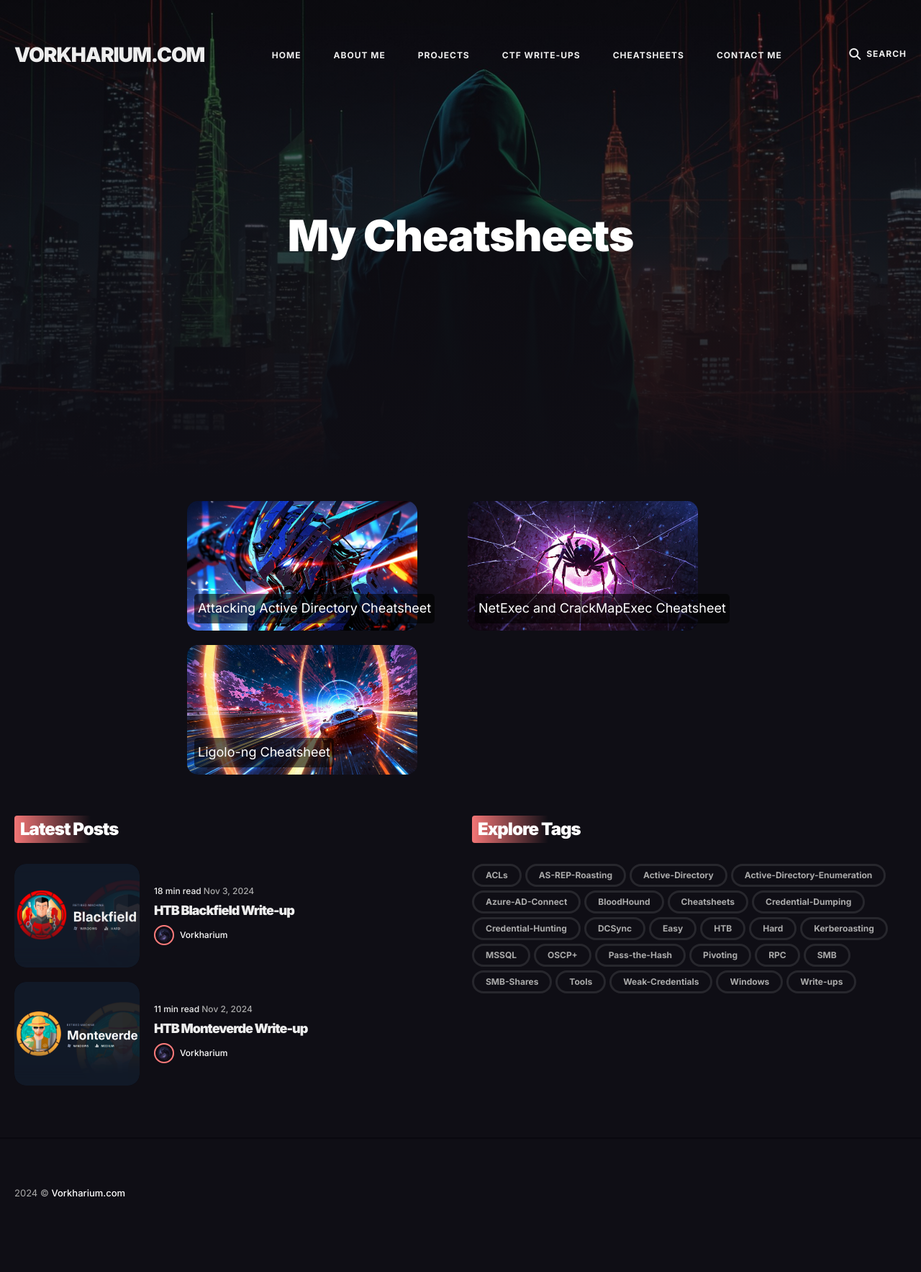
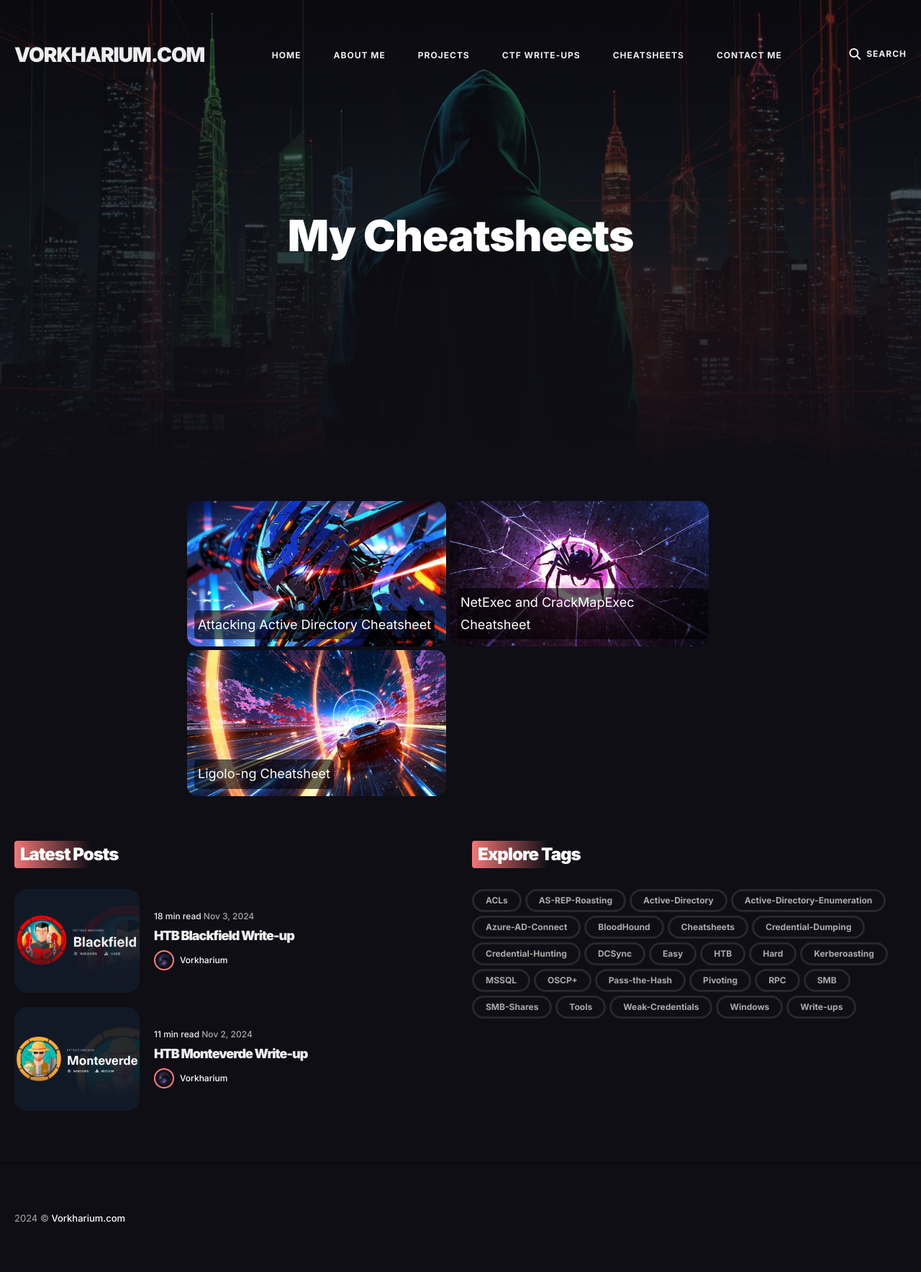
Before and after one commit to Vorkharium/vorkharium.github.io, a Jekyll site: the page built from _pages/cheatsheets.md, in a window 1280 px wide. Shown: the whole page at 72% size. Built offline with Jekyll 4.4.1, drawn with Linux system fonts in a browser that asks for light colours; before the commit the page ends 1732 px from its top, so only the background shows below that.

Commit message:
Update cheatsheets.md

```diff
--- a/_pages/cheatsheets.md
+++ b/_pages/cheatsheets.md
@@ -4,32 +4,29 @@
 permalink: /cheatsheets/
 image: '/images/01.jpg'
 ---
+<div style="position: relative; display: inline-block; margin-bottom: 5px;">
+    <a href="/Attacking-Active-Directory-Cheatsheet">
+        <img src="/images/10000.jpg" alt="Attacking Active Directory Cheatsheet" style="width: 360px; height: auto; border-radius: 15px;">
+        <div style="position: absolute; bottom: 10px; left: 10px; color: white; background-color: rgba(0, 0, 0, 0.6); padding: 5px; border-radius: 5px;">
+            Attacking Active Directory Cheatsheet
+        </div>
+    </a>
+</div>
 
-<div style="display: grid; grid-template-columns: repeat(auto-fit, minmax(320px, 1fr)); gap: 20px; justify-content: center;">
-    <div style="position: relative;">
-        <a href="/Attacking-Active-Directory-Cheatsheet">
-            <img src="/images/10000.jpg" alt="Attacking Active Directory Cheatsheet" style="width: 320px; height: auto; border-radius: 15px;">
-            <div style="position: absolute; bottom: 10px; left: 10px; color: white; background-color: rgba(0, 0, 0, 0.6); padding: 5px; border-radius: 5px;">
-                Attacking Active Directory Cheatsheet
-            </div>
-        </a>
-    </div>
+<div style="position: relative; display: inline-block; margin-bottom: 5px; margin-right: 5px;">
+    <a href="/NetExec-and-CrackMapExec-Cheatsheet">
+        <img src="/images/20.jpg" alt="NetExec and CrackMapExec Cheatsheet" style="width: 360px; height: auto; border-radius: 15px;">
+        <div style="position: absolute; bottom: 10px; left: 10px; color: white; background-color: rgba(0, 0, 0, 0.6); padding: 5px; border-radius: 5px;">
+            NetExec and CrackMapExec Cheatsheet
+        </div>
+    </a>
+</div>
 
-    <div style="position: relative;">
-        <a href="/NetExec-and-CrackMapExec-Cheatsheet">
-            <img src="/images/20.jpg" alt="NetExec and CrackMapExec Cheatsheet" style="width: 320px; height: auto; border-radius: 15px;">
-            <div style="position: absolute; bottom: 10px; left: 10px; color: white; background-color: rgba(0, 0, 0, 0.6); padding: 5px; border-radius: 5px;">
-                NetExec and CrackMapExec Cheatsheet
-            </div>
-        </a>
-    </div>
-
-    <div style="position: relative;">
-        <a href="/Ligolo-ng-Cheatsheet">
-            <img src="/images/21.jpg" alt="Ligolo-ng Cheatsheet" style="width: 320px; height: auto; border-radius: 15px;">
-            <div style="position: absolute; bottom: 10px; left: 10px; color: white; background-color: rgba(0, 0, 0, 0.6); padding: 5px; border-radius: 5px;">
-                Ligolo-ng Cheatsheet
-            </div>
-        </a>
-    </div>
+<div style="position: relative; display: inline-block; margin-bottom: 5px;">
+    <a href="/Ligolo-ng-Cheatsheet">
+        <img src="/images/21.jpg" alt="Ligolo-ng Cheatsheet" style="width: 360px; height: auto; border-radius: 15px;">
+        <div style="position: absolute; bottom: 10px; left: 10px; color: white; background-color: rgba(0, 0, 0, 0.6); padding: 5px; border-radius: 5px;">
+            Ligolo-ng Cheatsheet
+        </div>
+    </a>
 </div>
```
